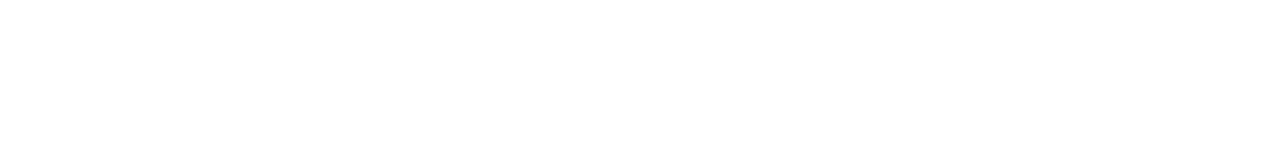
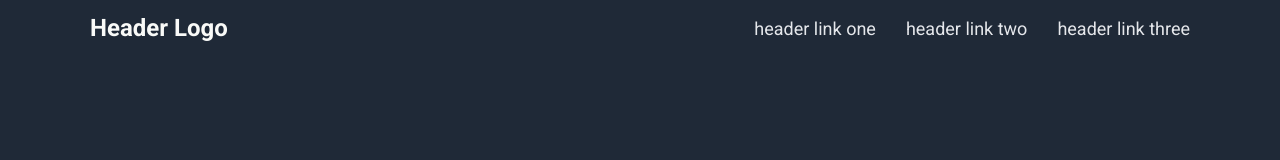
Before and after one commit to code4fun907/TOP-landing-page, a plain HTML site: page index.html in a window 1280 px wide. Drawn offline with Linux system fonts and the light colour scheme.

Commit message:
style navigation

```diff
--- a/index.html
+++ b/index.html
@@ -7,5 +7,14 @@
     <title>TOP - Landing Page</title>
     <link rel="stylesheet" href="styles.css" />
   </head>
-  <body></body>
+  <body>
+    <nav>
+      <h1>Header Logo</h1>
+      <ul>
+        <li>header link one</li>
+        <li>header link two</li>
+        <li>header link three</li>
+      </ul>
+    </nav>
+  </body>
 </html>
--- a/styles.css
+++ b/styles.css
@@ -0,0 +1,75 @@
+@import url("https://fonts.googleapis.com/css2?family=Roboto:ital,wght@0,100;0,300;0,400;0,500;0,700;0,900;1,100;1,300;1,400;1,500;1,700;1,900&display=swap");
+
+*,
+*::before,
+*::after {
+  box-sizing: border-box;
+}
+
+* {
+  margin: 0;
+}
+
+html,
+body {
+  height: 100%;
+}
+
+body {
+  line-height: 1.5;
+  font-family: Roboto, sans-serif;
+  background: #1f2937;
+  -webkit-font-smoothing: antialiased;
+}
+
+img,
+picture,
+video,
+canvas,
+svg {
+  display: block;
+  max-width: 100%;
+}
+
+input,
+button,
+textarea,
+select {
+  font: inherit;
+}
+
+p,
+h1,
+h2,
+h3,
+h4,
+h5,
+h6 {
+  overflow-wrap: break-word;
+}
+
+/* Navigation Section */
+
+nav {
+  display: flex;
+  align-items: center;
+  justify-content: space-between;
+  margin: 10px auto;
+  max-width: 1100px;
+}
+
+nav h1 {
+  color: #f9faf8;
+  font-size: 24px;
+}
+
+nav ul {
+  list-style: none;
+  padding: 0;
+  display: flex;
+  color: #e5e7eb;
+  font-size: 18px;
+  gap: 30px;
+}
+
+/* End of navigation */
```
